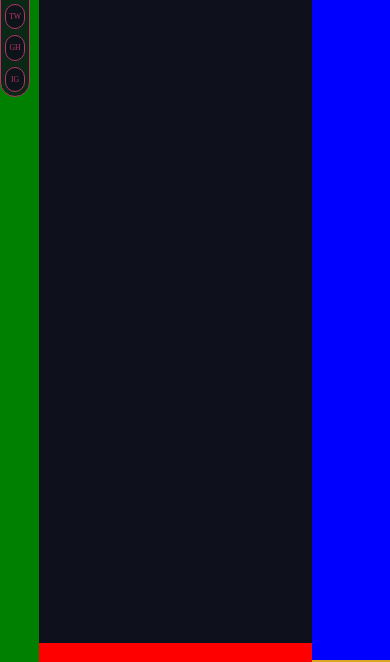
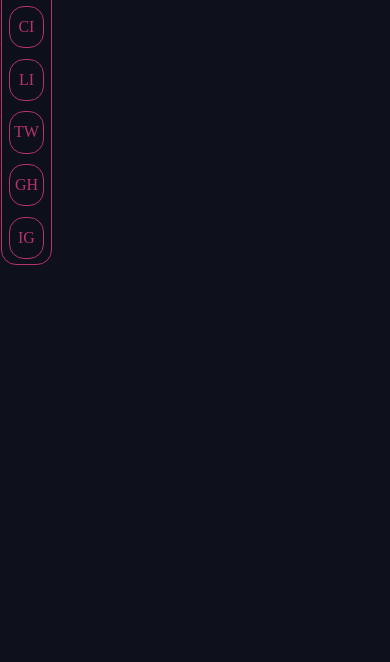
Before and after one commit to NoahAldhous/portfolio-page, a React app: page / in a window 390 px wide. Shown: the part 184-846 px from the top of the page. Built offline with nearby package versions, Linux system fonts and the light colour scheme; a web font is replaced by a local one.

Commit message:
fixed navbar responsive sizing on phone screens

```diff
--- a/src/components/App/App.css
+++ b/src/components/App/App.css
@@ -3,12 +3,6 @@
   --Header-height: 10vh;
  }
 
- @media only screen and (max-width: 600px) {
-  :root{
-    --Navbar-container-width: 10vw;
-    --Header-height: 3vh;
-  }
-}
 
 .App{
   background-color: white;
@@ -30,7 +24,7 @@
 }
 
 .Navbar-container{
-  background-color: green;
+  background-color: #0E101B;
   height: 100vh;
   width: var(--Navbar-container-width);
   display: flex;
@@ -39,7 +33,7 @@
 }
 
 .Content-container{
-  background-color: red;
+  background-color: #0E101B;
   height:100%;
   width: 70vw;
   display: flex;
@@ -50,7 +44,26 @@
 }
 
 .Line-container{
-  background-color: blue;
+  background-color: #0E101B;
   width: 20vw;
   height:100vh;
 }
+
+/* Phone Sizing */
+@media only screen and (max-width: 600px) {
+  :root{
+    --Navbar-container-width: 15vw;
+    --Header-height: 3vh;
+  }
+
+  .Line-container{
+    display:none;
+    width: 0vw;
+    height: 0vh;
+  }
+
+  .Content-container{
+    width: 85vw;
+  }
+
+}
--- a/src/components/Navbar/Navbar.css
+++ b/src/components/Navbar/Navbar.css
@@ -31,8 +31,8 @@
     justify-content: space-around;
     align-items: center;
     margin-left: 1%;
-    height: 30vh;
-    width: 70%;
+    height: 50vh;
+    width: 85%;
     position: relative;
     transition: 0.3s;
     flex-shrink: 0;
@@ -41,6 +41,6 @@
     background-color: #0e101bc7;
   }
   .Navbar:hover{
-    width:20vw;
+    width:40vw;
   }
 }
--- a/src/components/Navbutton/Navbutton.css
+++ b/src/components/Navbutton/Navbutton.css
@@ -19,6 +19,7 @@
 @media only screen and (max-width: 600px) {
     .Navbutton{
         border: 1px solid #B8336A;
+        font-size:100%;
     }
 }
 
```
